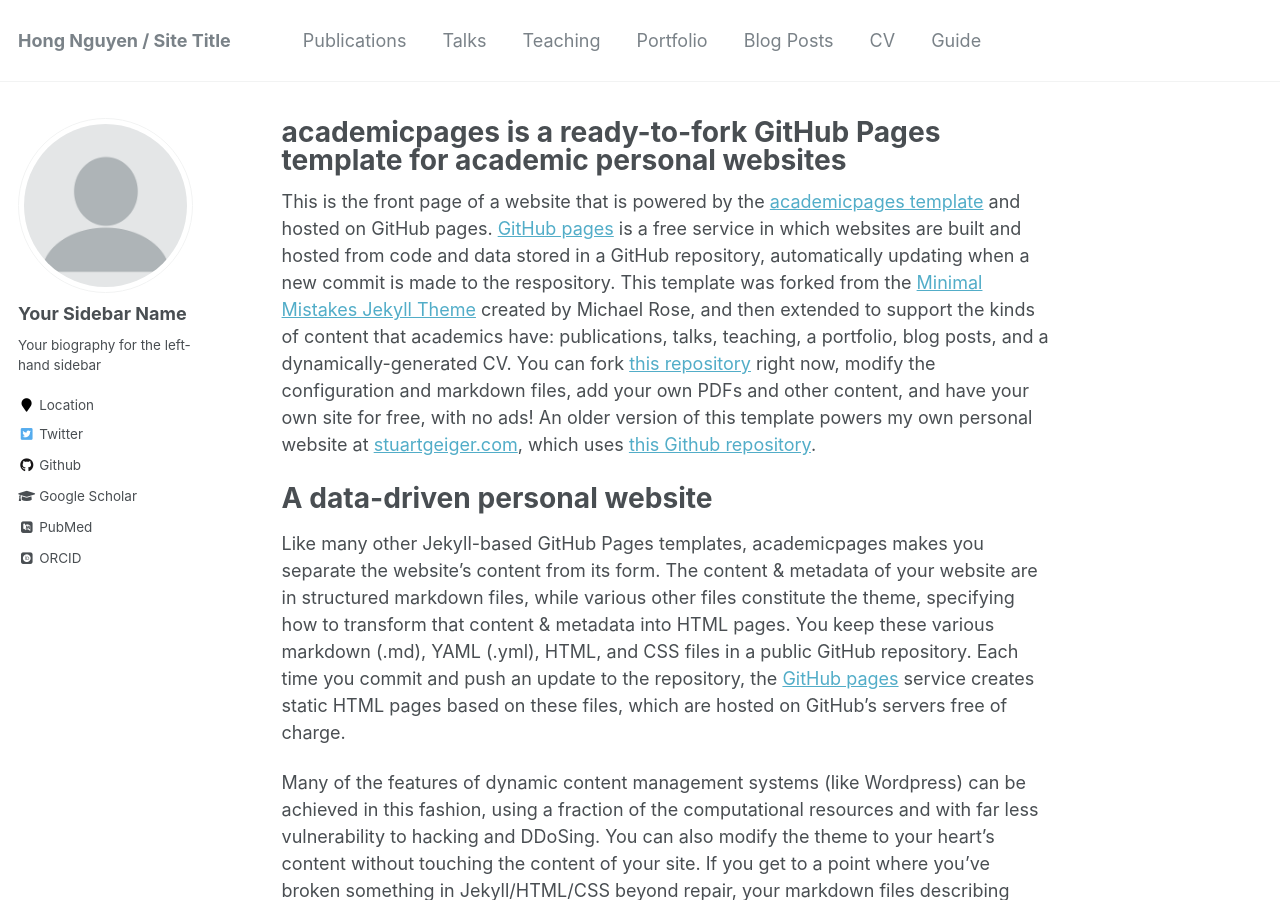
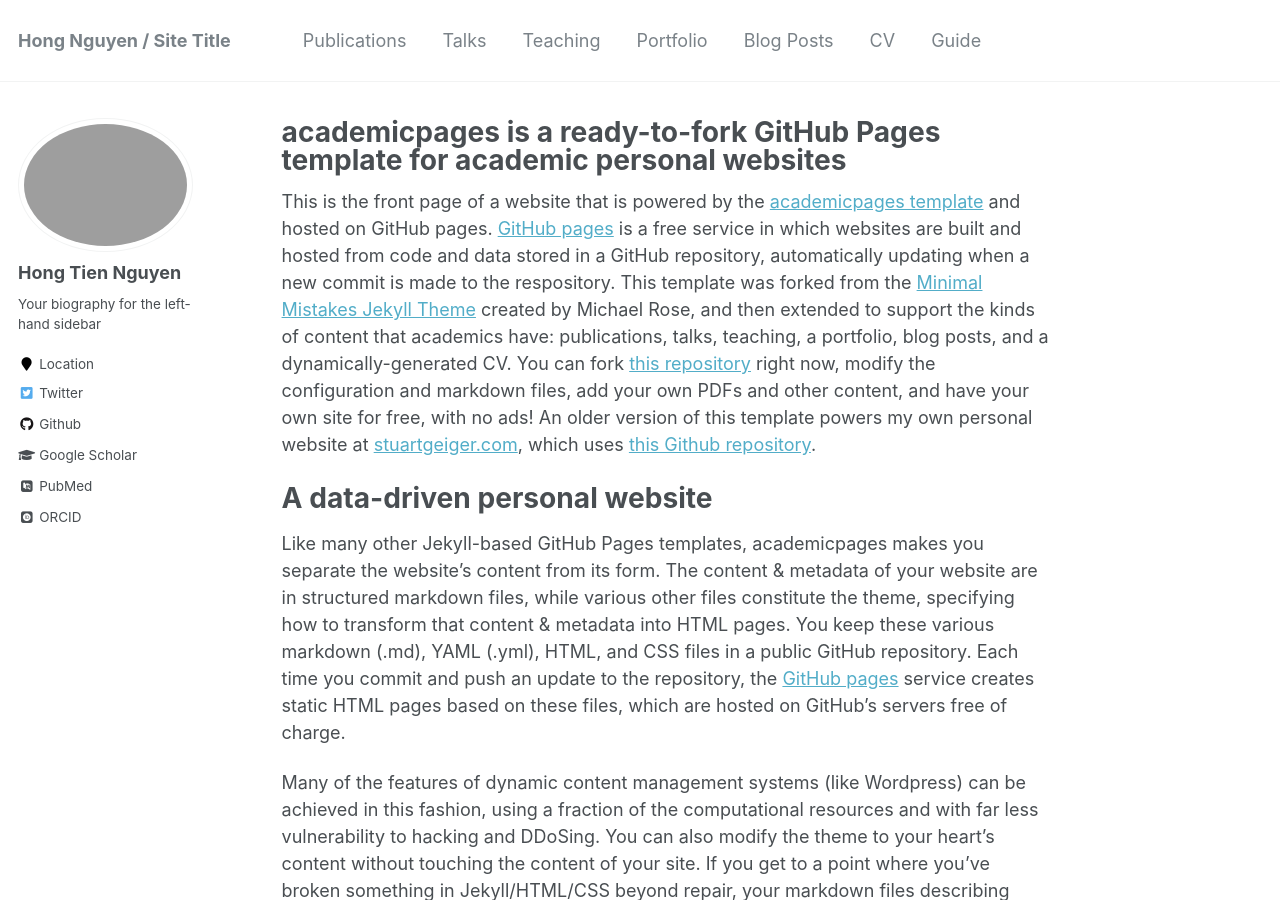
Before and after one commit to Hong7Cong/Hong7Cong.github.io, a Jekyll site: the page built from _pages/about.md, in a window 1280 px wide and 900 px high. Built offline with Jekyll 4.4.1, drawn with Linux system fonts in a browser that asks for light colours; some web fonts are replaced.

Commit message:
commit 2

```diff
--- a/_config.yml
+++ b/_config.yml
@@ -11,9 +11,9 @@ title                    : "Hong Nguyen / Site Title"
 title_separator          : "-"
 name                     : &name "Hong Nguyen"
 description              : &description "personal description"
-url                      : https://Hong7Cong.github.io # the base hostname & protocol for your site e.g. "https://mmistakes.github.io"
+url                      : https://hong7cong.github.io # the base hostname & protocol for your site e.g. "https://mmistakes.github.io"
 baseurl                  : "" # the subpath of your site, e.g. "/blog"
-repository               : "Hong7Cong/Hong7Cong.github.io"
+repository               : "Hong7Cong/hong7cong.github.io"
 teaser                   :  # filename of teaser fallback teaser image placed in /images/, .e.g. "500x300.png"
 breadcrumbs              : false # true, false (default)
 words_per_minute         : 160
@@ -80,8 +80,8 @@ analytics:
 
 # Site Author
 author:
-  name             : "Your Sidebar Name"
-  avatar           : "profile.png"
+  name             : "Hong Tien Nguyen"
+  avatar           : "profile.jpgs"
   bio              : "Your biography for the left-hand sidebar"
   location         : "Location"
   employer         :
```
Also changed, not shown: profile.jpg (added).
